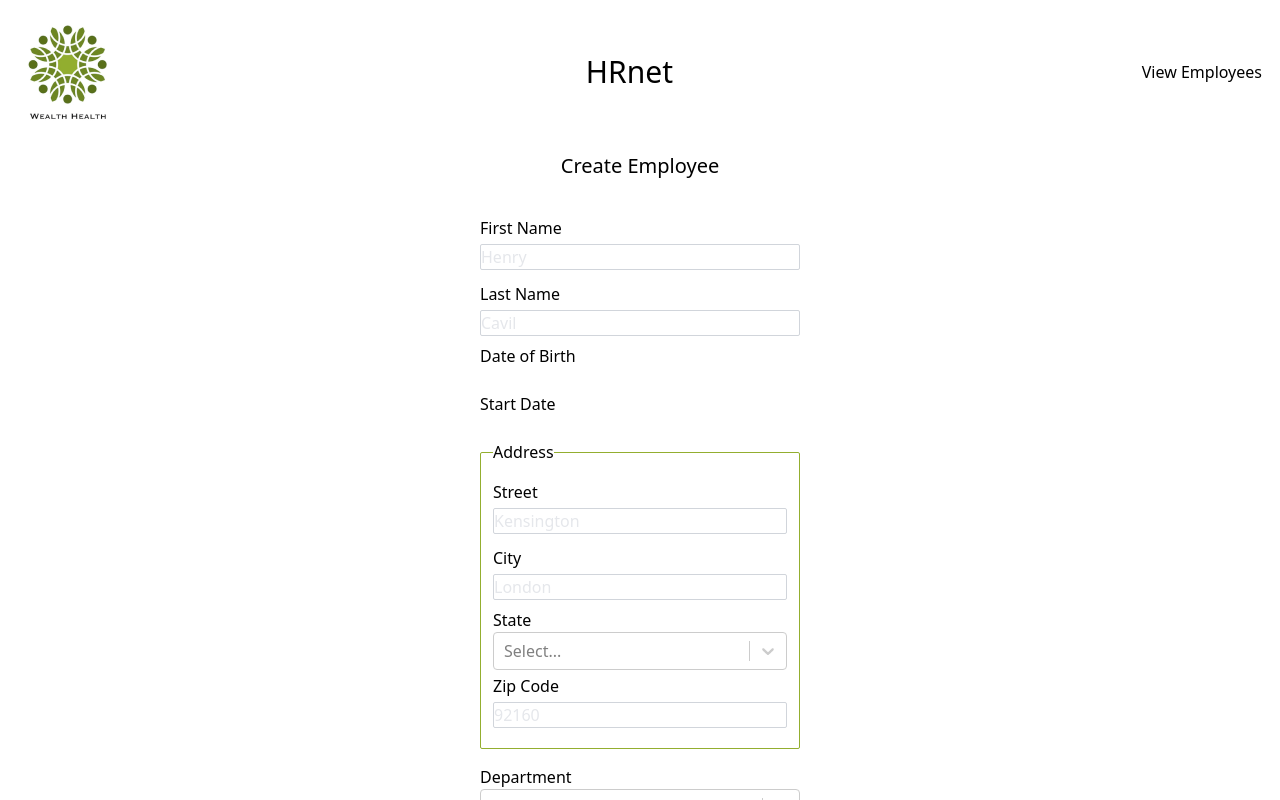
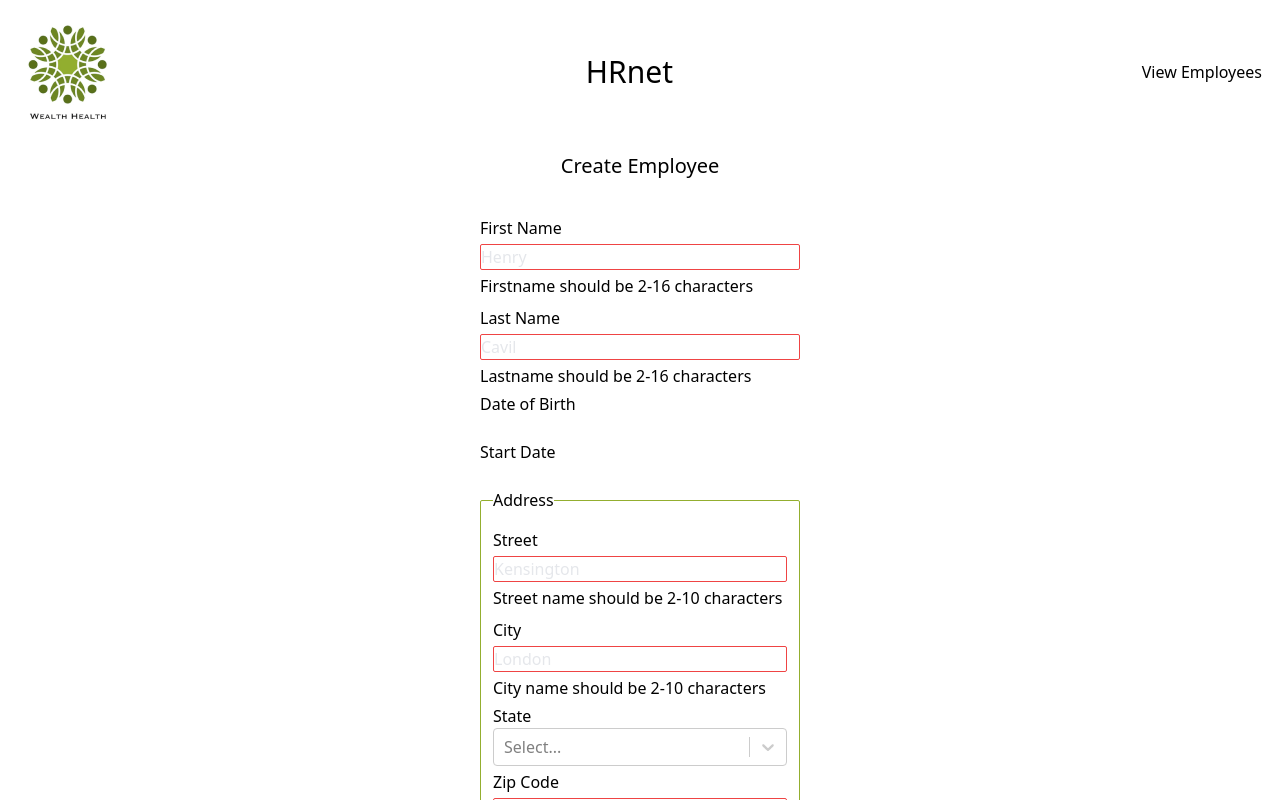
Before and after one commit to soun1005/op-p14_HRNet, a React (Create React App) app: page / in a window 1280 px wide. Shown: the top 800 px of the page. Built offline with nearby package versions, Linux system fonts and the light colour scheme.

Commit message:
input done

```diff
--- a/src/components/Input.tsx
+++ b/src/components/Input.tsx
@@ -1,25 +1,37 @@
-type InputProps = {
-  labelHtml: string;
-  labelName: string;
-  inputType: string;
-  placeH: string;
+type FunctionProps = {
+  label: string;
+  type: string;
+  placeholder: string;
+  errorMessage: string;
+  name: string;
+  required: boolean;
+  value: string;
+  onChange: React.ChangeEventHandler<HTMLInputElement> | undefined;
 };
 
-const Input: React.FC<InputProps> = ({
-  labelHtml,
-  labelName,
-  inputType,
-  placeH,
+const Input: React.FC<FunctionProps> = ({
+  label,
+  type,
+  placeholder,
+  errorMessage,
+  name,
+  required,
+  onChange,
+  value,
 }) => {
   return (
     <div className="my-1 flex flex-col">
-      <label htmlFor={labelHtml}>{labelName}</label>
+      <label>{label}</label>
       <input
-        type={inputType}
-        id={labelHtml}
-        placeholder={placeH}
+        type={type}
+        placeholder={placeholder}
+        name={name}
+        required={required}
+        onChange={onChange}
+        value={value}
         className="my-1 min-h-[auto] rounded-sm border border-solid border-gray-300 placeholder-gray-200 invalid:border-red-500 focus:placeholder-opacity-0 focus:outline-none"
       />
+      <div>{errorMessage}</div>
     </div>
   );
 };
--- a/src/pages/Home.tsx
+++ b/src/pages/Home.tsx
@@ -16,6 +16,17 @@ const Home = () => {
   const [state, setState] = useState(null);
   const [department, setDepartment] = useState(null);
 
+  const [values, setValues] = useState<{ [key: string]: string }>({
+    firstName: '',
+    lastName: '',
+    street: '',
+    city: '',
+    state: '',
+    zip: '',
+    selectedState: '',
+    selectedDepartment: '',
+  });
+
   // get redux state
   const storeData = useSelector((state: RootState) => state.data);
 
@@ -32,17 +43,21 @@ const Home = () => {
       street: target.street.value,
       city: target.city.value,
       state: target.state,
-      zipCode: target.zipCode.value,
+      zip: target.zip.value,
       selectedState: state,
       selectedDepartment: department,
     };
 
-    console.log('formData:', formData);
-
     // form values are passed to reducer
     dispatch(updateData({ formData }));
   };
-  console.log('initialValue after form:', storeData);
+  console.log('initialValue:', storeData);
+
+  const onChange = (e: any) => {
+    console.log(e.target.value);
+    setValues({ ...values, [e.target.name]: e.target.value });
+  };
+
   return (
     <div className="h-screen">
       <NavBar page="View Employees" link={'/employees'} />
@@ -55,16 +70,24 @@ const Home = () => {
           onSubmit={handleSubmit}
         >
           <Input
-            labelHtml="firstName"
-            labelName="First Name"
-            inputType="text"
-            placeH="Henry"
+            name="firstName"
+            label="First Name"
+            type="text"
+            placeholder="Henry"
+            value={values.firstName}
+            required
+            onChange={onChange}
+            errorMessage="Firstname should be 2-16 characters"
           />
           <Input
-            labelHtml="lastName"
-            labelName="Last Name"
-            inputType="text"
-            placeH="Cavil"
+            name="lastName"
+            label="Last Name"
+            type="text"
+            placeholder="Cavil"
+            value={values.lastName}
+            required
+            onChange={onChange}
+            errorMessage="Lastname should be 2-16 characters"
           />
 
           <label htmlFor="dateOfBirth">Date of Birth</label>
@@ -75,28 +98,38 @@ const Home = () => {
 
           <fieldset className="mb-4 flex flex-col rounded-sm border border-solid border-sub-green p-3">
             <legend>Address</legend>
-
             <Input
-              labelHtml="street"
-              labelName="Street"
-              inputType="text"
-              placeH="Kensington"
+              name="street"
+              label="Street"
+              type="text"
+              placeholder="Kensington"
+              value={values.street}
+              required
+              onChange={onChange}
+              errorMessage="Street name should be 2-10 characters"
             />
             <Input
-              labelHtml="city"
-              labelName="City"
-              inputType="text"
-              placeH="London"
+              name="city"
+              label="City"
+              type="text"
+              placeholder="London"
+              value={values.city}
+              required
+              onChange={onChange}
+              errorMessage="City name should be 2-10 characters"
             />
 
             <label htmlFor="state">State</label>
             <Dropdown options={formattedState} onChange={setState} />
-
             <Input
-              labelHtml="zipCode"
-              labelName="Zip Code"
-              inputType="number"
-              placeH="92160"
+              name="zip"
+              label="Zip Code"
+              type="number"
+              placeholder="92160"
+              value={values.zip}
+              required
+              onChange={onChange}
+              errorMessage="Zipcode should be 5 numbers or more"
             />
           </fieldset>
 
--- a/src/slices/dataSlice.ts
+++ b/src/slices/dataSlice.ts
@@ -27,9 +27,9 @@ const dataSlice = createSlice({
         startDate: action.payload.formData.startDate,
         street: action.payload.formData.street,
         city: action.payload.formData.city,
-        state: action.payload.formData.selectedState.value,
+        state: action.payload.formData.selectedState?.label || '',
         zip: action.payload.formData.zip,
-        department: action.payload.formData.selectedDepartment.value,
+        department: action.payload.formData.selectedDepartment?.label || '',
       };
     },
   },
```
